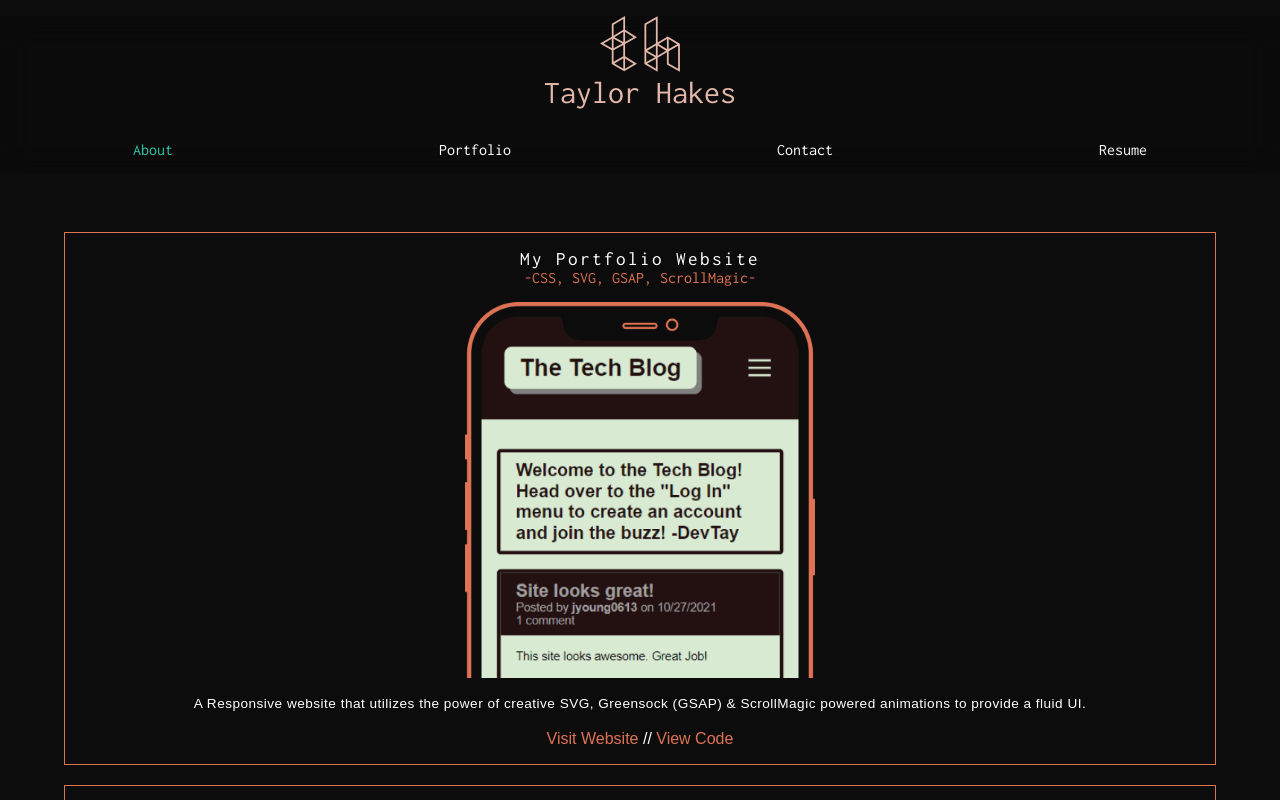
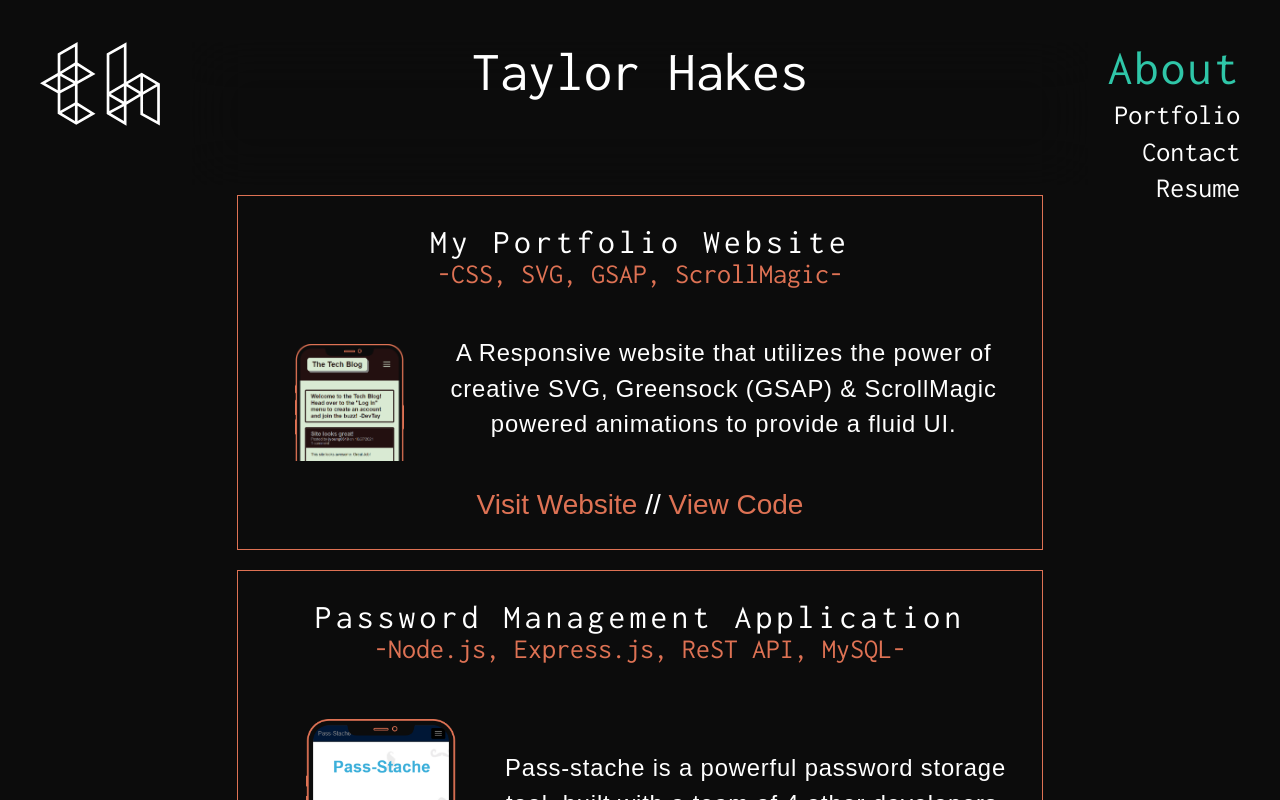
Before and after one commit to SadboiTay/react-portfolio, a React (Create React App) app: page /portfolio in a window 1280 px wide. Shown: the top 800 px of the page. Built offline with nearby package versions, Linux system fonts and the light colour scheme.

Commit message:
first chunk media query styles

```diff
--- a/src/App.js
+++ b/src/App.js
@@ -12,7 +12,7 @@ function App() {
 
   return (
     <Router>
-      <div>
+      <div className='main-wrap'>
         <Header
           navSelection={navSelection}
           setNavSelection={setNavSelection}
@@ -26,8 +26,8 @@ function App() {
             <Route exact path="/resume" component={Resume} />
           </Switch>
         </div>
-        <Footer navSelection={navSelection} />
       </div>
+      <Footer navSelection={navSelection} />
     </Router>
   );
 }
--- a/src/components/Header/index.js
+++ b/src/components/Header/index.js
@@ -7,8 +7,10 @@ function Header(props) {
 
     return (
         <header>
-            <Logo />
-            <h1 id="taylor-hakes">Taylor Hakes</h1>
+            <div className='brandWrap'>
+                <Logo />
+                <h1 id="taylor-hakes">Taylor Hakes</h1>
+            </div>
             <Nav
                 navSelection={navSelection}
                 setNavSelection={setNavSelection}
--- a/src/index.css
+++ b/src/index.css
@@ -98,18 +98,17 @@ header {
 }
 
 .logo {
-  width: 80px;
+  width: 120px;
   margin: 1rem auto 0 auto;
   display: block;
 }
 
 
 #th-logo-svg path {
-  fill: var(--Palette1);
+  fill: white;
 }
 
 #taylor-hakes {
-  color: var(--Palette1);
   text-align: center;
   font-family: inconsolata, monospace;
   font-weight: 400;
@@ -144,6 +143,7 @@ nav ul li:hover {
 .resumeActive {
   color: var(--Palette5);
 }
+
 /* END NAV */
 /* END HEADER */
 
@@ -189,6 +189,7 @@ nav ul li:hover {
   stroke: var(--Palette3);
   stroke-width: 30;
 }
+
 /* END PORTAL SCENE */
 
 .ctaBtn {
@@ -407,6 +408,7 @@ input[type=email]:focus,
 #contactForm button:hover {
   box-shadow: 0px 0px 7px var(--Palette4);
 }
+
 /* END FORM */
 /* END CONTACT */
 
@@ -590,3 +592,162 @@ footer h5 {
 }
 
 /* END FOOTER */
+
+/*  */
+
+/*  */
+
+/*  */
+
+/* MEDA QUERIES */
+
+/*  */
+
+/*  */
+
+/*  */
+
+@media screen and (min-width: 580px) {
+  html {
+    font-size: 20px;
+  }
+}
+
+@media screen and (min-width: 950px) {
+  html {
+    font-size: 24px;
+  }
+}
+
+@media screen and (min-width: 1200px) {
+  html {
+    font-size: 28px;
+  }
+
+  .main-wrap {
+    width: 70%;
+    margin: 0 auto;
+  }
+
+  #taylor-hakes {
+    margin-top: 1.5rem;
+  }
+
+  .logo {
+    position: fixed;
+    left: -17%;
+    top: 0;
+    margin: initial;
+  }
+
+  header {
+    position: initial;
+    top: initial;
+    z-index: initial;
+    padding-bottom: 1rem;
+    margin-bottom: initial;
+
+    background: initial;
+    backdrop-filter: blur(1rem);
+  }
+
+  nav {
+    position: fixed;
+    top: 0;
+    right: -17%;
+    height: 20vh;
+  }
+
+  nav ul {
+    display: flex;
+    flex-direction: column;
+    justify-content: space-between;
+    align-items: flex-end;
+    height: 100%;
+  }
+
+  nav ul li {
+    text-align: justify;
+  }
+
+  .aboutActive,
+  .portfolioActive,
+  .contactActive,
+  .resumeActive {
+    font-size: 1.75rem;
+    letter-spacing: 2px;
+  }
+
+  .project-card {
+    width: 90%;
+  }
+
+  .project-footer {
+    margin-top: 1rem;
+  }
+
+  .project-body,
+  .project-body-odd {
+    display: flex;
+    align-items: center;
+    flex-direction: row;
+    justify-content: center;
+    flex-direction: row;
+  }
+
+  .project-body-odd {
+    flex-direction: row-reverse;
+  }
+
+  .project-p {
+    margin-top: 1rem;
+    font-size: .85rem;
+    letter-spacing: .03rem;
+    line-height: 1.5;
+    width: 40%;
+    text-align: left;
+  }
+
+  .project-p-odd {
+    text-align: right;
+  }
+
+  .project-img-wrap {
+    margin-top: 2rem;
+    width: 450px;
+  }
+
+  #laptop-wrap {
+    margin-top: 2rem;
+    width: 750px;
+  }
+
+  .iphone-mockup {
+    width: 100%;
+    /* max-width: 350px; */
+    display: block;
+    margin: 0 auto;
+  }
+
+  .laptop-mockup {
+    width: 90%;
+    max-width: 750px;
+    display: block;
+    margin: 0 auto;
+  }
+
+  .about-graphics-container {
+    position: absolute;
+    min-height: 50vh;
+    right: -10%;
+    top: 30%;
+    transform: translateY(-50%);
+    width: 60%;
+  }
+
+  .about-text-wrap {
+    width: 65%;
+    margin: 0 auto;
+    /* display: block; */
+  }
+}
```
